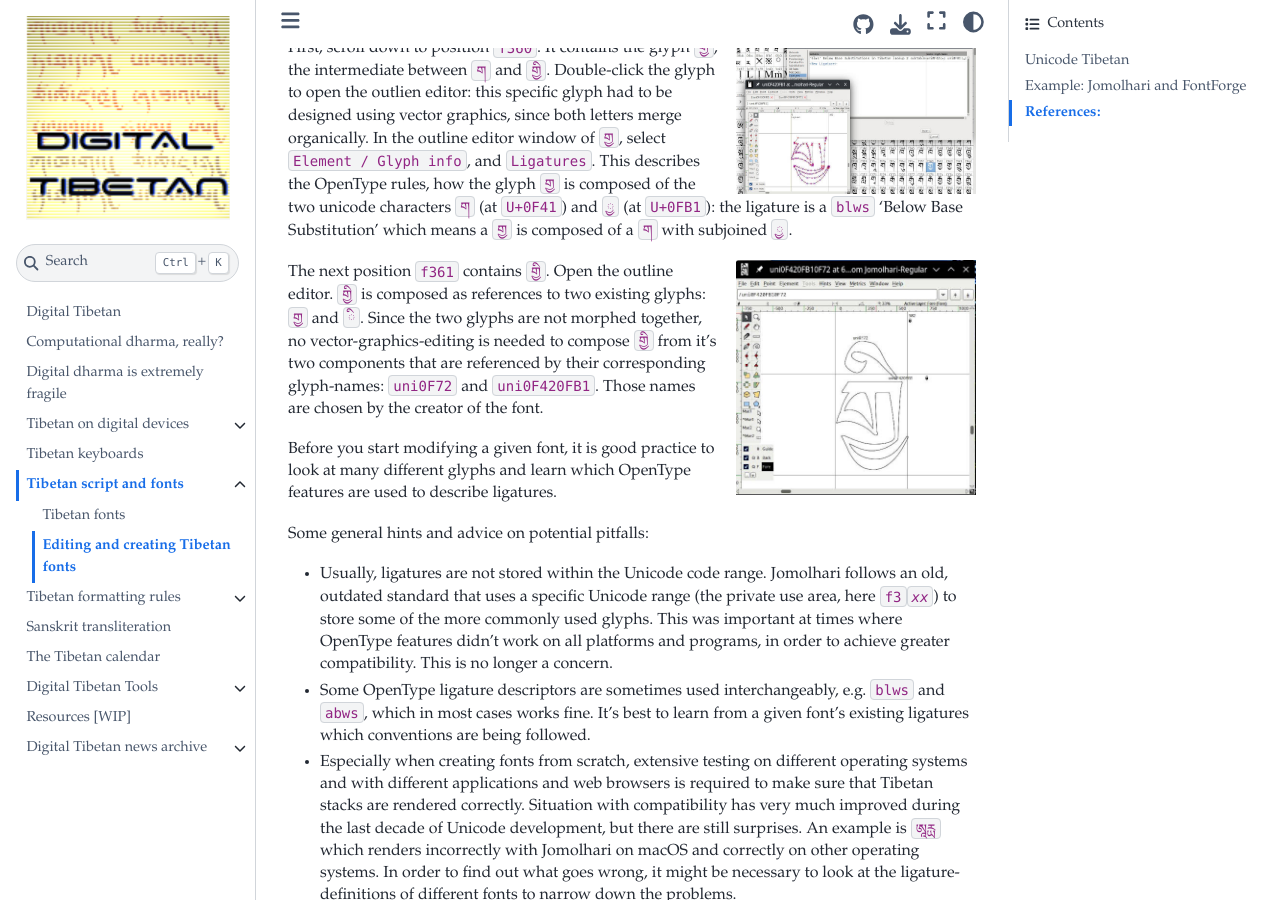
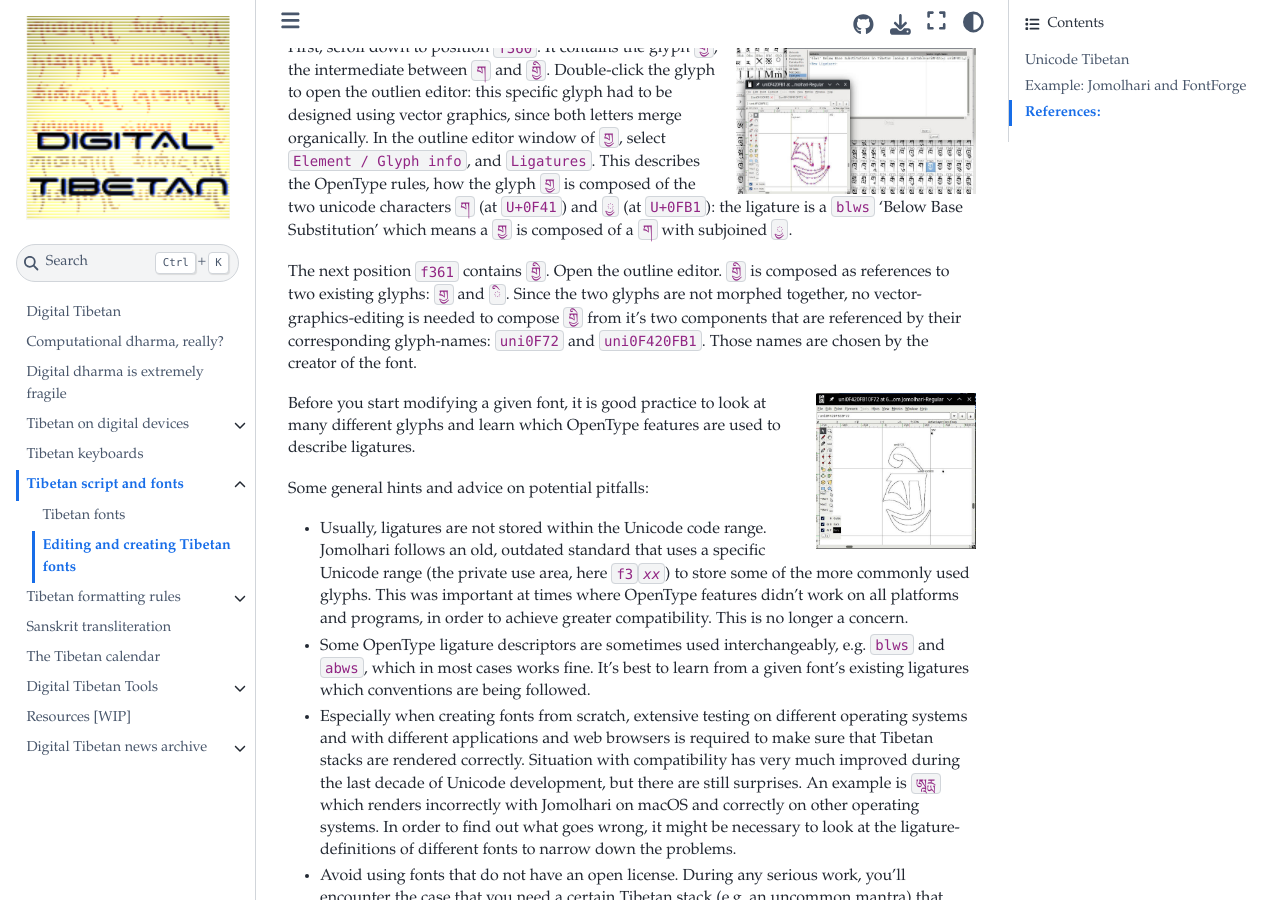
Before and after one commit to DigitalTibetan/DigitalTibetan, a Jupyter Book: the page built from docs/tibetan_font_creation.md, in a window 1280 px wide and 900 px high, scrolled down 2261 px. Built offline with Jupyter Book 1.0.4 settings and Sphinx 7.4.7 and the Sphinx Book theme 1.1.4, drawn with Linux system fonts in a browser that asks for light colours.

Commit message:
Formatting

````diff
--- a/docs/tibetan_font_creation.md
+++ b/docs/tibetan_font_creation.md
@@ -72,12 +72,12 @@
 
 First, scroll down to position `f360`. It contains the glyph `གྱ`, the intermediate between `ག` and `གྱི`. Double-click the glyph to open the outlien editor: this specific glyph had to be designed using vector graphics, since both letters merge organically. In the outline editor window of `གྱ`, select `Element / Glyph info`, and `Ligatures`. This describes the OpenType rules, how the glyph `གྱ` is composed of the two unicode characters `ག` (at `U+0F41`) and ` ྱ` (at `U+0FB1`): the ligature is a `blws` 'Below Base Substitution' which means a `གྱ` is composed of a `ག` with subjoined ` ྱ`.
 
+The next position `f361` contains `གྱི`. Open the outline editor. `གྱི` is composed as references to two existing glyphs: `གྱ` and ` ི`. Since the two glyphs are not morphed together, no vector-graphics-editing is needed to compose `གྱི` from it's two components that are referenced by their corresponding glyph-names: `uni0F72` and `uni0F420FB1`. Those names are chosen by the creator of the font.
+
 ```{image} Images/FontForgeGyi.jpg
 :align: right
-:width: 240
+:width: 160
 ```
-
-The next position `f361` contains `གྱི`. Open the outline editor. `གྱི` is composed as references to two existing glyphs: `གྱ` and ` ི`. Since the two glyphs are not morphed together, no vector-graphics-editing is needed to compose `གྱི` from it's two components that are referenced by their corresponding glyph-names: `uni0F72` and `uni0F420FB1`. Those names are chosen by the creator of the font.
 
 Before you start modifying a given font, it is good practice to look at many different glyphs and learn which OpenType features are used to describe ligatures.
 
````
